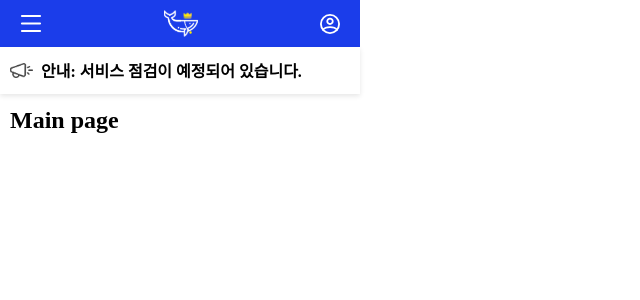
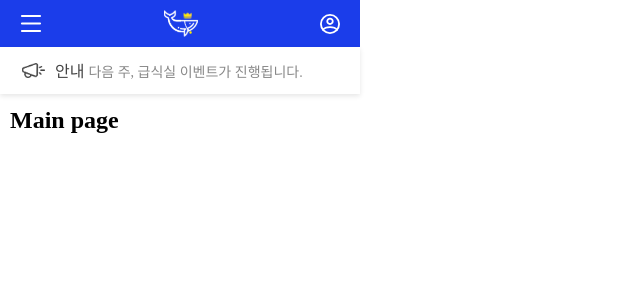
Before and after one commit to 2024Narsha/NARSHA-WEB, a React (Create React App) app: page / in a window 1280 px wide. Shown: the top 300 px of the page, without its empty margins (0-640 px from the left). Built offline with nearby package versions, Linux system fonts and the light colour scheme.

Commit message:
공지사항 디자인, 내용 업데이트

```diff
--- a/src/pages/Main/Main.css
+++ b/src/pages/Main/Main.css
@@ -17,8 +17,8 @@
   color: black;
   box-shadow: 0 2px 5px rgba(0, 0, 0, 0.1);
   display: flex;
-  align-items: center; /* 세로 중앙 정렬 */
-  justify-content: flex-start; /* 아이콘과 텍스트를 왼쪽으로 정렬 */
+  align-items: center;
+  justify-content: flex-start;
   padding: 0 10px; /* 양쪽 여백 */
   font-weight: bold;
   z-index: 1001; /* 헤더보다 위로 설정 */
@@ -26,21 +26,30 @@
 
 .notice-icon {
   width: 23px; /* 아이콘 크기 */
-  margin-right: 8px; /* 아이콘과 텍스트 사이 여백 */
+  margin-right: 10px; /* 아이콘과 텍스트 사이 여백 */
+  margin-left: 12px;
 }
 
 .notice-text {
-  margin-top: 3px; /* 텍스트 아래 여백 추가 (조정 필요) */
+  margin-top: 3px;
+  white-space: nowrap;
+  overflow: hidden; /* 넘치는 부분 숨김 */
+  text-overflow: ellipsis; /* 넘치는 부분에 말줄임표 적용 */
+  color: #888888;
+  max-width: calc(100% - 35px); /* 아이콘과 여백을 고려한 최대 너비 설정 */
+  flex-grow: 1; /* 남은 공간을 채우기 위해 성장하도록 설정 */
 }
 
-.notice-content {
-  flex-grow: 1; /* 남은 공간을 채워줌 */
-  white-space: nowrap; /* 줄바꿈을 하지 않음 */
-  overflow: hidden; /* 넘치는 부분 숨김 */
-  text-overflow: ellipsis; /* 넘치는 부분에 말줄임표 적용 */
-  display: block; /* 요소를 블록으로 변경하여 너비를 가질 수 있게 */
-  width: 100%; /* 전체 너비 사용 */
-  max-width: calc(100% - 50px); /* 아이콘 크기와 여백을 고려하여 최대 너비 설정 */
+.notice-font-title {
+  color: #444444;
+  font-size: 16px;
+  font-weight: 550;
+}
+
+.notice-font {
+  color: #888888;
+  font-weight: 450;
+  font-size: 14px;
 }
 
 .content {
--- a/src/pages/Main/Main.tsx
+++ b/src/pages/Main/Main.tsx
@@ -1,13 +1,12 @@
 import './Main.css';
 import Header from '../../components/Header/Header';
 import React, { useState, useEffect } from 'react';
-import noticeIcon from './path/to/your/icon.png'; // 올바른 경로로 변경하세요
 
 const NoticeBar = () => {
   const notices = [
-    '공지사항: 새로운 업데이트가 있습니다!',
-    '안내: 서비스 점검이 예정되어 있습니다.',
-    '대회알림: 사이버 영재교육 과정 수강생 모집기간이 13일 남았습니다'
+    <span key="1"><span className="notice-font-title">공지사항 </span> <span className="notice-font">18:00 ~ 20:00까지 점검이 예정되어 있습니다.</span></span>,
+    <span key="2"><span className="notice-font-title">안내 </span> <span className="notice-font">다음 주, 급식실 이벤트가 진행됩니다.</span></span>,
+    <span key="3"><span className="notice-font-title">알림 </span> <span className="notice-font">사이버 영재교육 과정 수강생 모집기간이 13일 남았습니다.</span></span>
   ];
 
   const [currentNotice, setCurrentNotice] = useState(notices[0]);
@@ -33,8 +32,8 @@ const NoticeBar = () => {
 const Main = () => {
   return (
     <div>
-      <Header /> {/* Header 컴포넌트를 포함시킵니다. */}
-      <NoticeBar /> {/* NoticeBar를 Header 아래에 추가합니다. */}
+      <Header />
+      <NoticeBar />
       <div className="content">
         <h2>Main page</h2>
         {/* 여기에 페이지의 내용을 추가합니다. */}
--- a/src/pages/contentWrite/index.tsx
+++ b/src/pages/contentWrite/index.tsx
@@ -1,6 +1,6 @@
 import React, { useEffect, useState } from 'react';
 import { setDeadline } from './setDeadline';
-import Header from '../Header';
+import Header from '../../components/Header/Header';
 
 const ContestWrite = () => {
 
```
